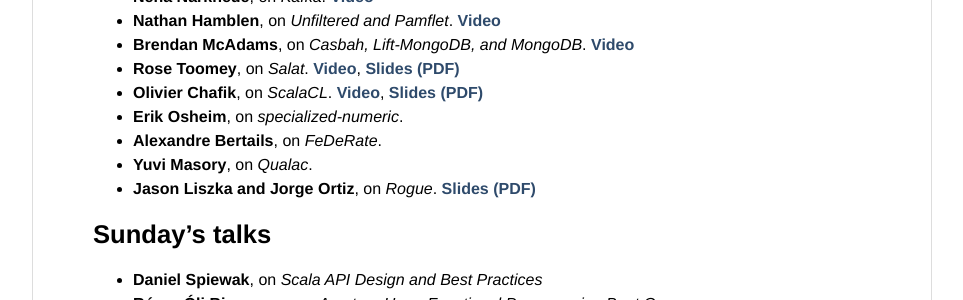
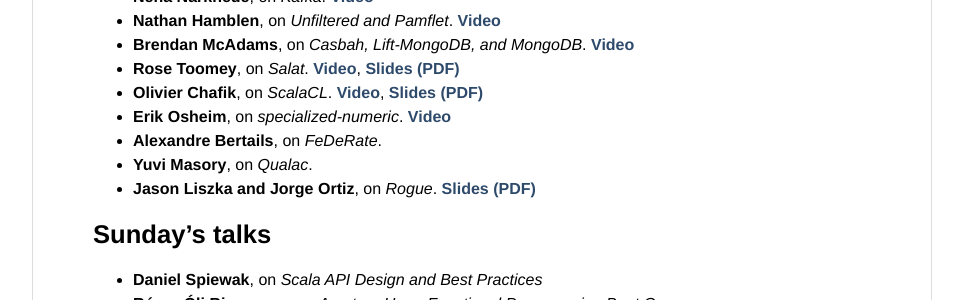
Before and after one commit to scala-phase/scalathon, a Jekyll site: the page built from videos.md, in a window 1280 px wide. Shown: the part 1018-1318 px from the top of the page, without its empty margins (158-1121 px from the left). Built offline with Jekyll 4.4.1, drawn with Linux system fonts in a browser that asks for light colours; some web fonts are replaced; Markdown is read by kramdown in place of the engine named in the settings.

Commit message:
Add Erik Osheim video

```diff
--- a/videos.md
+++ b/videos.md
@@ -50,7 +50,7 @@
   [Video](http://vimeo.com/28914664)
 * **Rose Toomey**, on *Salat*. [Video](http://vimeo.com/32328951), [Slides (PDF)](talk-slides/salat.pdf)
 * **Olivier Chafik**, on *ScalaCL*. [Video](http://vimeo.com/32333809), [Slides (PDF)](talk-slides/scalacl.pdf)
-* **Erik Osheim**, on *specialized-numeric*.
+* **Erik Osheim**, on *specialized-numeric*. [Video](http://vimeo.com/32337413)
 * **Alexandre Bertails**, on *FeDeRate*.
 * **Yuvi Masory**, on *Qualac*.
 * **Jason Liszka and Jorge Ortiz**, on *Rogue*. [Slides (PDF)](talk-slides/rogue.pdf)
```
